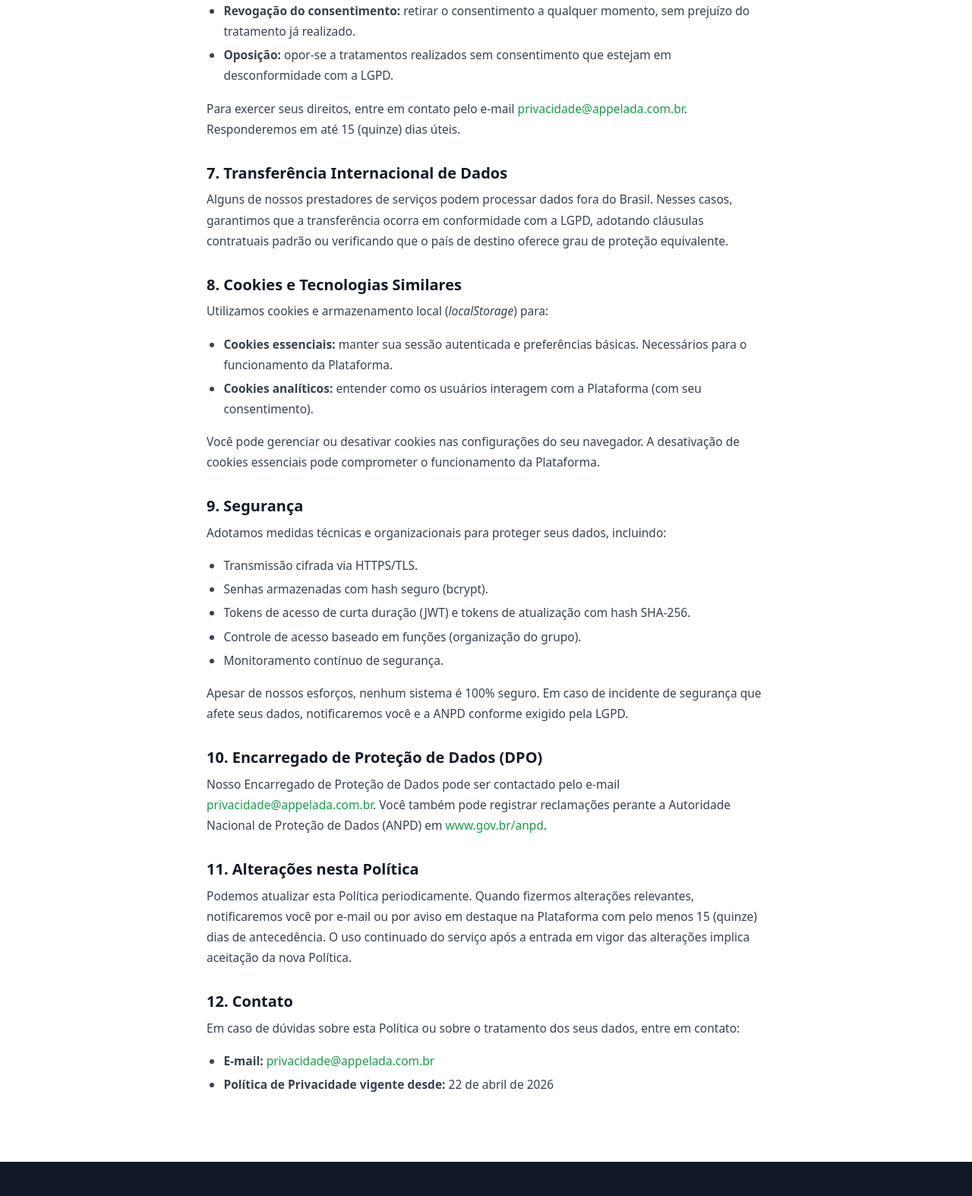
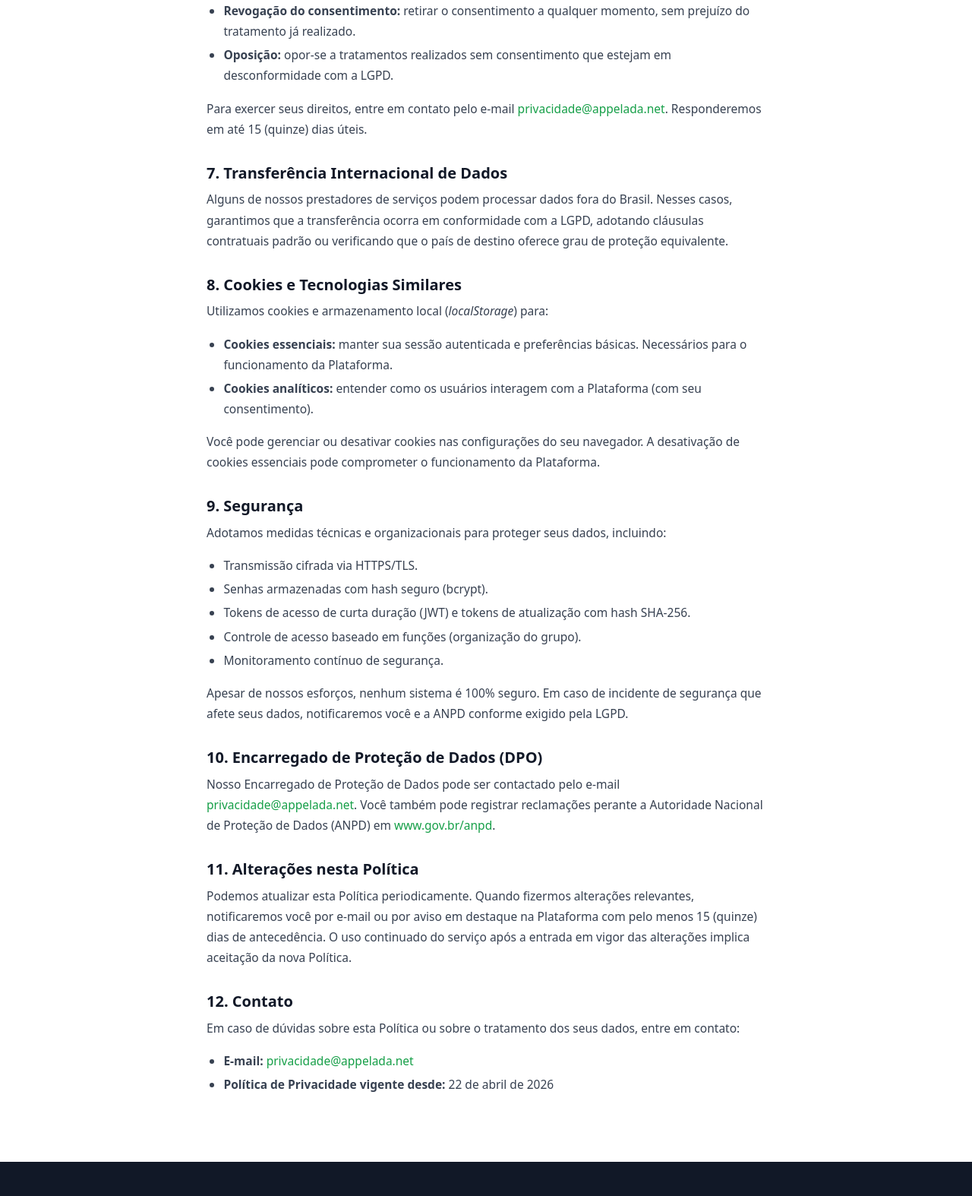
Before and after one commit to appelada/appelada.github.io, an Eleventy site: page politica-de-privacidade.njk in a window 1280 px wide. Shown: the part 2460-4034 px from the top of the page at 76% size. Built offline with nearby package versions, Linux system fonts and the light colour scheme; Eleventy itself is replaced by a stand-in of ours; files that its build step writes are made by us from their sources.

Commit message:
fix: email address

```diff
--- a/politica-de-privacidade.njk
+++ b/politica-de-privacidade.njk
@@ -139,7 +139,7 @@
             <li><strong>Revogação do consentimento:</strong> retirar o consentimento a qualquer momento, sem prejuízo do tratamento já realizado.</li>
             <li><strong>Oposição:</strong> opor-se a tratamentos realizados sem consentimento que estejam em desconformidade com a LGPD.</li>
           </ul>
-          <p>Para exercer seus direitos, entre em contato pelo e-mail <a href="mailto:privacidade@appelada.com.br">privacidade@appelada.com.br</a>. Responderemos em até 15 (quinze) dias úteis.</p>
+          <p>Para exercer seus direitos, entre em contato pelo e-mail <a href="mailto:privacidade@appelada.net">privacidade@appelada.net</a>. Responderemos em até 15 (quinze) dias úteis.</p>
 
           <h2>7. Transferência Internacional de Dados</h2>
           <p>Alguns de nossos prestadores de serviços podem processar dados fora do Brasil. Nesses casos, garantimos que a transferência ocorra em conformidade com a LGPD, adotando cláusulas contratuais padrão ou verificando que o país de destino oferece grau de proteção equivalente.</p>
@@ -164,7 +164,7 @@
           <p>Apesar de nossos esforços, nenhum sistema é 100% seguro. Em caso de incidente de segurança que afete seus dados, notificaremos você e a ANPD conforme exigido pela LGPD.</p>
 
           <h2>10. Encarregado de Proteção de Dados (DPO)</h2>
-          <p>Nosso Encarregado de Proteção de Dados pode ser contactado pelo e-mail <a href="mailto:privacidade@appelada.com.br">privacidade@appelada.com.br</a>. Você também pode registrar reclamações perante a Autoridade Nacional de Proteção de Dados (ANPD) em <a href="https://www.gov.br/anpd" target="_blank" rel="noopener">www.gov.br/anpd</a>.</p>
+          <p>Nosso Encarregado de Proteção de Dados pode ser contactado pelo e-mail <a href="mailto:privacidade@appelada.net">privacidade@appelada.net</a>. Você também pode registrar reclamações perante a Autoridade Nacional de Proteção de Dados (ANPD) em <a href="https://www.gov.br/anpd" target="_blank" rel="noopener">www.gov.br/anpd</a>.</p>
 
           <h2>11. Alterações nesta Política</h2>
           <p>Podemos atualizar esta Política periodicamente. Quando fizermos alterações relevantes, notificaremos você por e-mail ou por aviso em destaque na Plataforma com pelo menos 15 (quinze) dias de antecedência. O uso continuado do serviço após a entrada em vigor das alterações implica aceitação da nova Política.</p>
@@ -172,7 +172,7 @@
           <h2>12. Contato</h2>
           <p>Em caso de dúvidas sobre esta Política ou sobre o tratamento dos seus dados, entre em contato:</p>
           <ul>
-            <li><strong>E-mail:</strong> <a href="mailto:privacidade@appelada.com.br">privacidade@appelada.com.br</a></li>
+            <li><strong>E-mail:</strong> <a href="mailto:privacidade@appelada.net">privacidade@appelada.net</a></li>
             <li><strong>Política de Privacidade vigente desde:</strong> 22 de abril de 2026</li>
           </ul>
 
```
Also changed, not shown: termos-de-uso.njk (+4 -4 lines).
